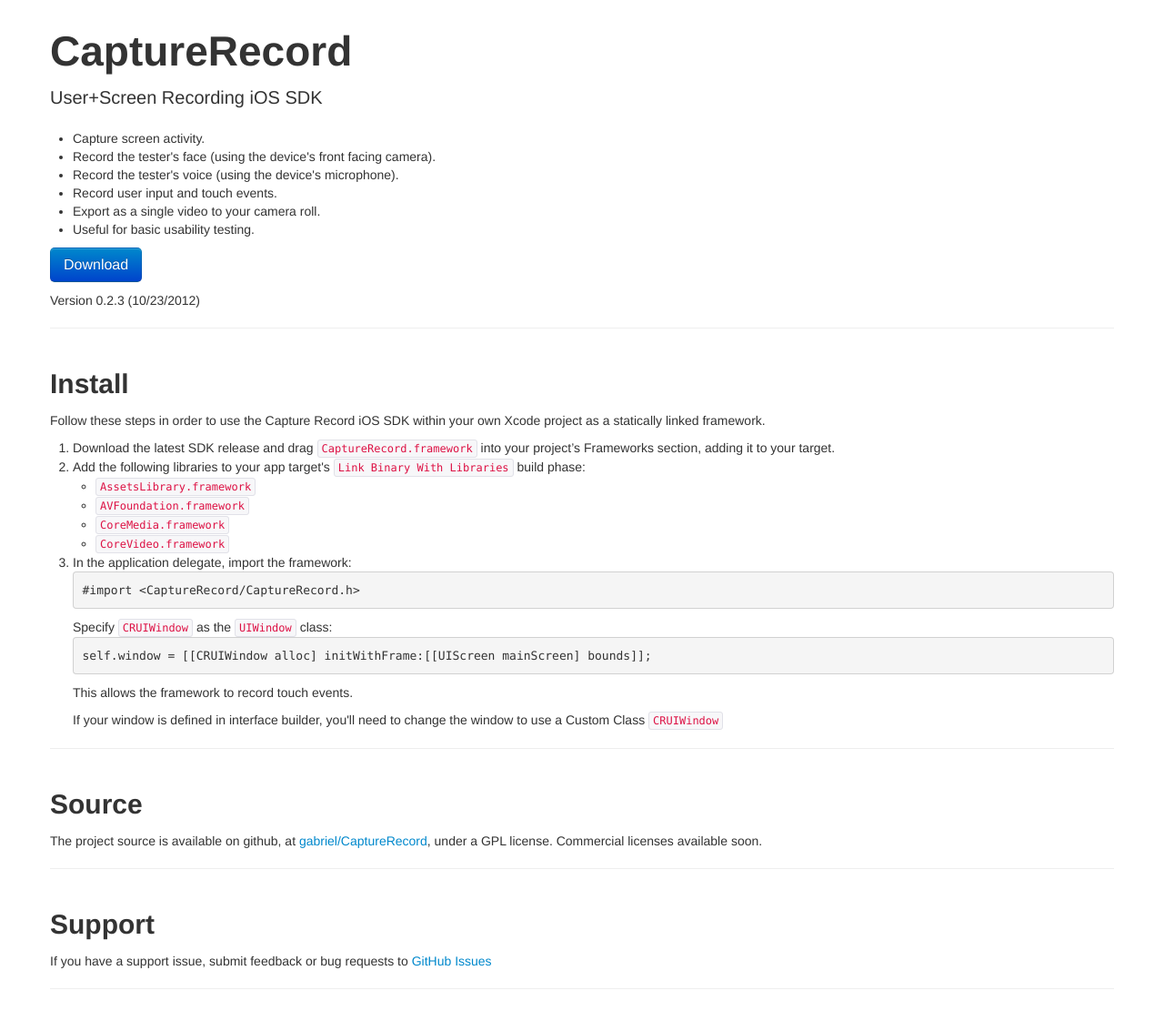
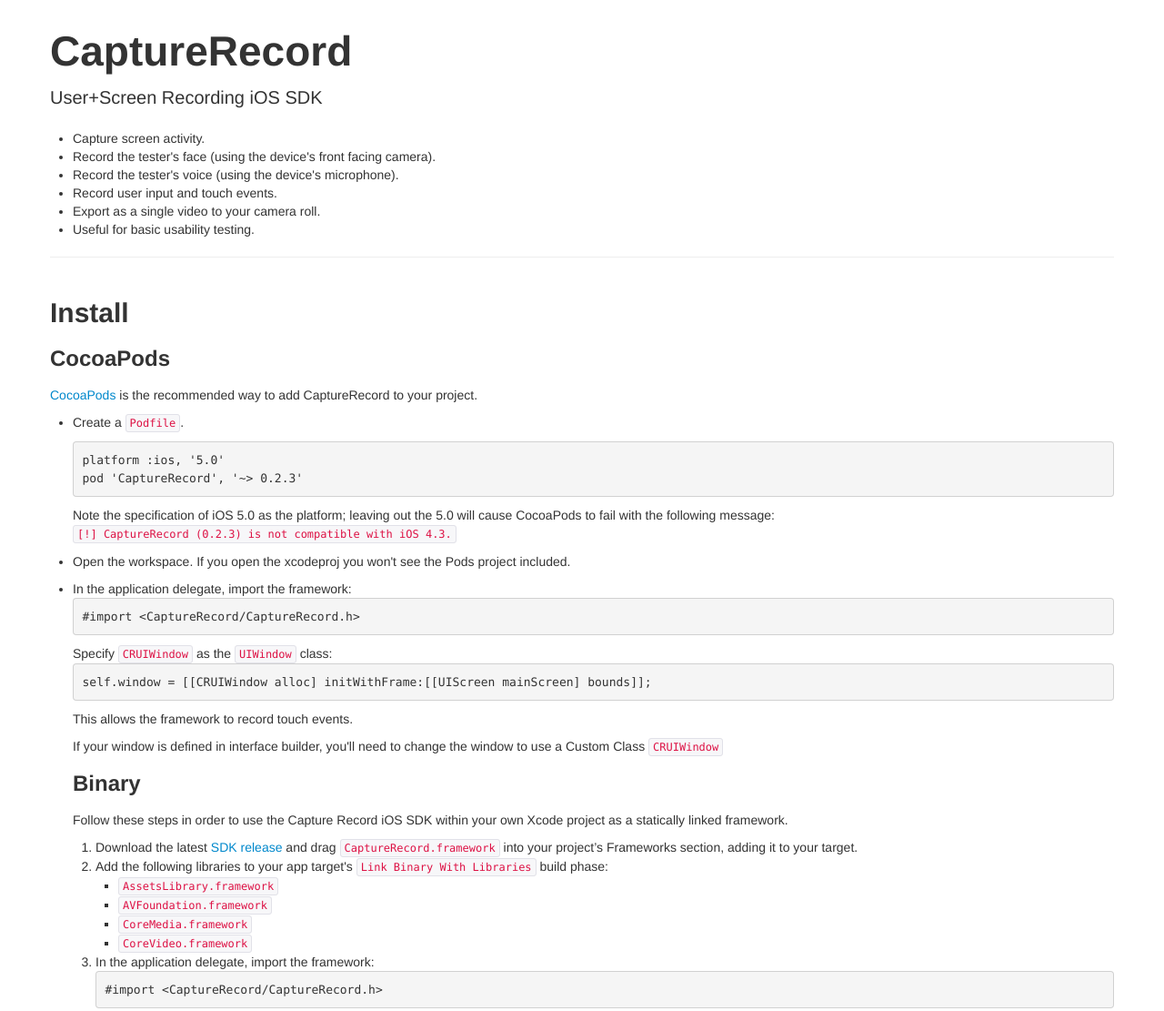
Before and after one commit to gabriel/CaptureRecord, a plain HTML site: page Site/index.html in a window 1280 px wide. Shown: the top 1111 px of the page at 91% size. Drawn offline with nearby package versions, Linux system fonts and the light colour scheme.

Commit message:
Updating pods docs

```diff
--- a/Site/index.html
+++ b/Site/index.html
@@ -84,19 +84,42 @@
         <li>Useful for basic usability testing.</li>
       </ul>
 
-      <p><a class="btn btn-primary btn-large" href="download/CaptureRecord-0.2.3.zip">Download</a></p>
-      <p>Version 0.2.3 (10/23/2012)</p>
-
-      <!--
-      <h2 id="install_cocoapods">CocoaPods</h2>
-      <p>Follow these steps in order to use the Capture Record iOS SDK within your own Xcode project using CocoaPods.</p>
-      -->
-
       <hr/>
       <h2>Install</h2>
+
+      <h3>CocoaPods</h3>
+      <p><a href="http://cocoapods.org/">CocoaPods</a> is the recommended way to add CaptureRecord to your project.</p>
+      <ul>
+        <li><p>Create a <code>Podfile</code>.</p>
+      <pre>
+platform :ios, '5.0'
+pod 'CaptureRecord', '~&gt; 0.2.3'
+</pre>
+      <p>Note the specification of iOS 5.0 as the platform; leaving out the 5.0 will cause CocoaPods to fail with the following message:<br/>
+         <code>[!] CaptureRecord (0.2.3) is not compatible with iOS 4.3.</code></p>
+      </li>
+      <li><p>Open the workspace. If you open the xcodeproj you won't see the Pods project included.</p></li>
+      <li>In the application delegate, import the framework:
+          <pre>
+#import &lt;CaptureRecord/CaptureRecord.h&gt;
+</pre>
+
+          Specify <code>CRUIWindow</code> as the <code>UIWindow</code> class:
+          <br/>
+          <pre>
+self.window = [[CRUIWindow alloc] initWithFrame:[[UIScreen mainScreen] bounds]];
+</pre>
+        <p>This allows the framework to record touch events.</p>
+
+        <p>If your window is defined in interface builder, you'll need to change the window to use a Custom Class <code>CRUIWindow</code></p>
+
+        </li>
+      </ol>
+
+      <h3>Binary</h3>
       <p>Follow these steps in order to use the Capture Record iOS SDK within your own Xcode project as a statically linked framework.</p>
       <ol>
-        <li>Download</a> the latest SDK release and drag <code>CaptureRecord.framework</code> into your project’s Frameworks section, adding it to your target.</li>
+        <li>Download</a> the latest <a href="download/CaptureRecord-0.2.3.zip">SDK release</a> and drag <code>CaptureRecord.framework</code> into your project’s Frameworks section, adding it to your target.</li>
         <li>Add the following libraries to your app target's <code>Link Binary With Libraries</code> build phase:
           <ul>
             <li><code>AssetsLibrary.framework</code></li>
```
Also changed, not shown: 2 other files.
